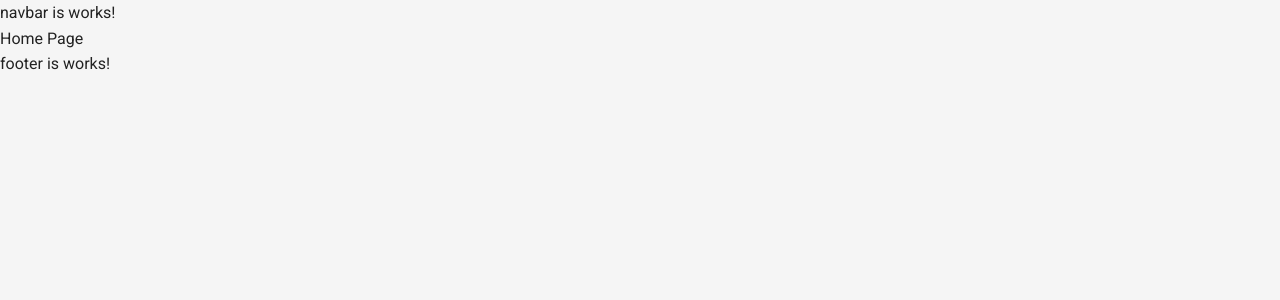
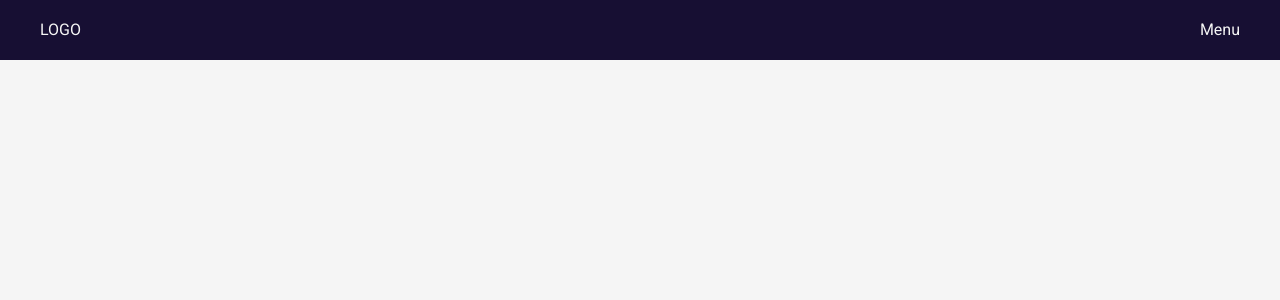
Before and after one commit to ptc-pk/webapp, a React (Create React App) app: page / in a window 1280 px wide. Shown: the top 300 px of the page. Built offline with nearby package versions, Linux system fonts and the light colour scheme.

Commit message:
Create file and Setup static component
Create static.css file into src folder
Setup Navbar static component

```diff
--- a/src/components/static/navbar/Navbar.css
+++ b/src/components/static/navbar/Navbar.css
@@ -0,0 +1,14 @@
+.ptc-nb-container {
+  position: absolute;
+  top: 0;
+  width: 100%;
+  background-color: #170f33;
+}
+
+.ptc-nb-content {
+  display: flex;
+  justify-content: space-between;
+  align-items: center;
+  height: 60px;
+  color: #f5f5f5;
+}
--- a/src/components/static/navbar/Navbar.tsx
+++ b/src/components/static/navbar/Navbar.tsx
@@ -3,8 +3,11 @@ import './Navbar.css';
 
 function NavbarStaticComponent() {
   return (
-    <nav>
-      <p>navbar is works!</p>
+    <nav className='ptc-static ptc-nb-container'>
+      <div className='ptc-content ptc-nb-content'>
+        <div>LOGO</div>
+        <div>Menu</div>
+      </div>
     </nav>
   )
 }
--- a/src/index.tsx
+++ b/src/index.tsx
@@ -1,6 +1,7 @@
 import React from 'react';
 import ReactDOM from 'react-dom/client';
 import './index.css';
+import './static.css';
 import {
   BrowserRouter,
   Routes,
--- /dev/null
+++ b/src/static.css
@@ -0,0 +1,9 @@
+.ptc-static {
+  display: flex;
+  justify-content: center;
+}
+
+.ptc-content {
+  width: calc(100% - 60px);
+  max-width: 1200px;
+}
```
